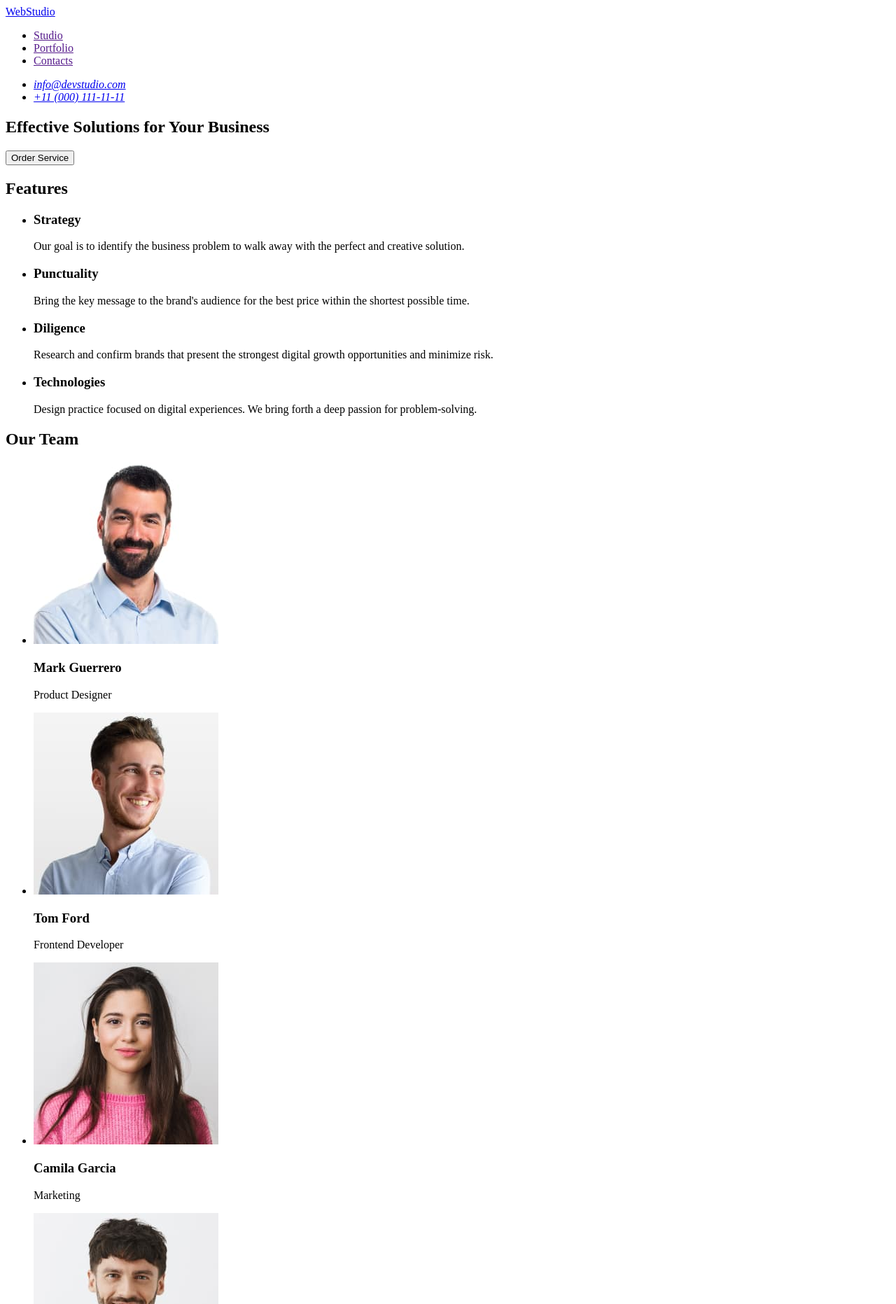
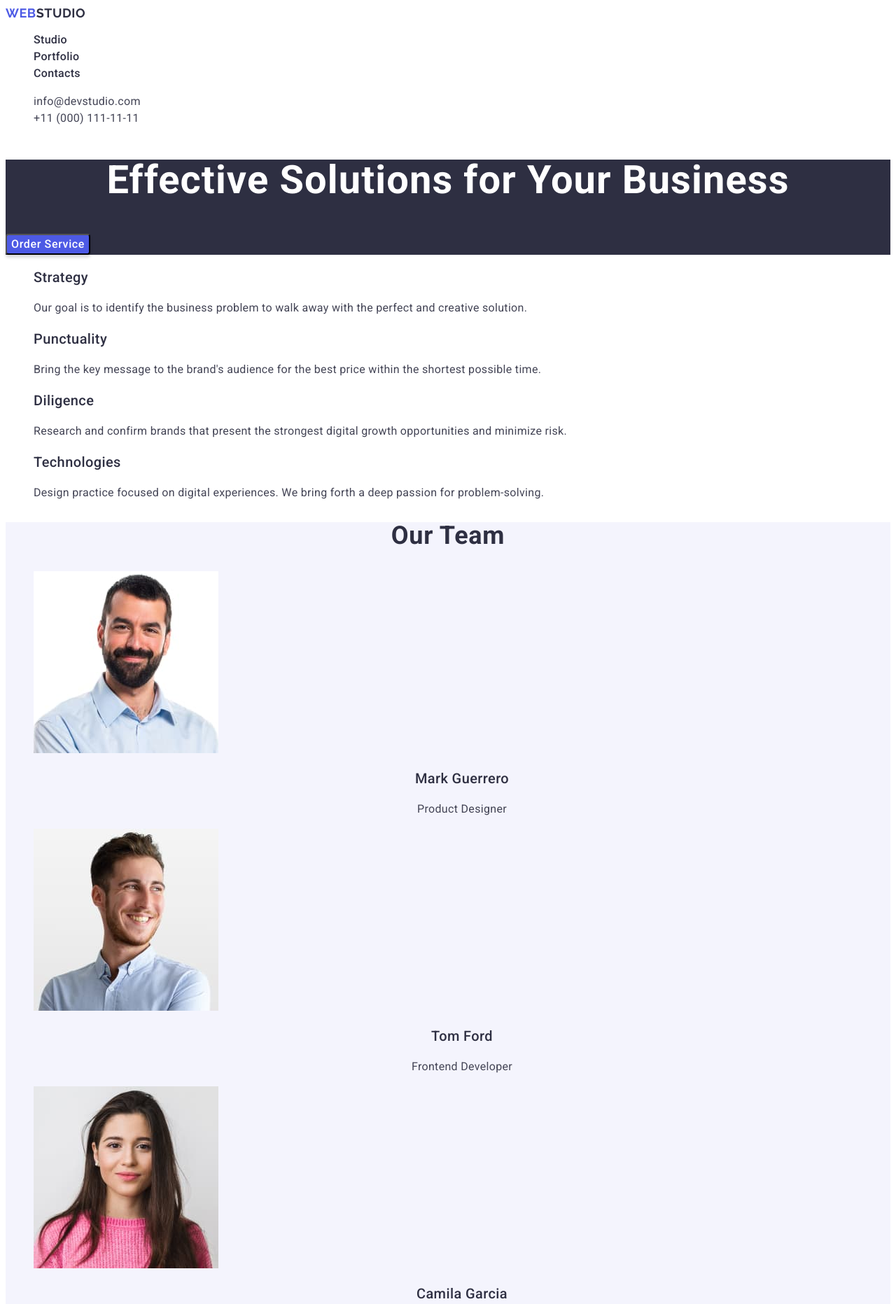
Before and after one commit to anastasiyakohut/goit-markup-hw-02, a plain HTML site: page index.html in a window 1280 px wide. Shown: the top 1863 px of the page at 70% size. Drawn offline with Linux system fonts and the light colour scheme.

Commit message:
markup+css

```diff
--- /dev/null
+++ b/css/styles.css
@@ -0,0 +1,239 @@
+/**---------------GENERAL------------------*/
+
+body {
+  font-family: "Roboto", sans-serif;
+  background: #fff;
+}
+
+a {
+  text-decoration: none;
+}
+
+ul {
+  list-style: none;
+}
+
+span {
+  color: #4d5ae5;
+}
+
+/**---------------------------------------*/
+
+/**---------------HEADER------------------*/
+
+/*
+.header {
+}
+.header-nav {
+}*/
+
+.header-logo {
+  color: #2e2f42;
+  font-family: Raleway;
+  font-size: 18px;
+  font-weight: 700;
+  line-height: 1.17;
+  letter-spacing: 0.03em;
+  text-transform: uppercase;
+}
+
+/*
+.header-menu-list {
+}
+.header-menu-item {
+}*/
+
+.header-menu-link {
+  color: #2e2f42;
+  font-size: 16px;
+  font-weight: 500;
+  line-height: 1.5;
+  letter-spacing: 0.02em;
+}
+
+.header-menu-link:hover,
+.header-menu-link:focus {
+  color: #404bbf;
+}
+
+/*
+.header-contacts {
+}
+.header-contacts-list {
+}
+.header-contacts-item {
+}*/
+
+.header-contacts-link {
+  color: #434455;
+  font-size: 16px;
+  font-style: normal;
+  font-weight: 400;
+  line-height: 1.5;
+  letter-spacing: 0.02em;
+}
+
+.header-contacts-link:hover,
+.header-contacts-link:focus,
+.header-contacts-link:active {
+  color: #404bbf;
+}
+
+/**---------------------------------*/
+
+/**------------MAIN-TITLE-----------*/
+
+.hero,
+.footer {
+  background: #2e2f42;
+}
+
+.hero-title {
+  color: #fff;
+  text-align: center;
+  font-size: 56px;
+  font-weight: 700;
+  line-height: 1.07;
+  letter-spacing: 0.02em;
+}
+
+.hero-button {
+  color: #fff;
+  font-family: inherit;
+  font-size: 16px;
+  font-weight: 500;
+  line-height: 1.5;
+  letter-spacing: 0.04em;
+  border-radius: 4px;
+  background: #4d5ae5;
+  box-shadow: 0px 4px 4px 0px rgba(0, 0, 0, 0.15);
+  cursor: pointer;
+}
+
+.hero-button:hover,
+.hero-button:focus {
+  background: #404bbf;
+}
+
+/**-----------------------------------*/
+
+/**------------FEATURES---------------*/
+
+/*.feature {
+}*/
+
+.feature-title {
+  position: absolute;
+  width: 1px;
+  height: 1px;
+  margin: -1px;
+  border: 0;
+  padding: 0;
+  white-space: nowrap;
+  clip-path: inset(100%);
+  clip: rect(0 0 0 0);
+  overflow: hidden;
+}
+
+/*.feature-list {
+}
+.feature-list-item {
+}*/
+
+.feature-list-title,
+.team-member,
+.portfolio-header {
+  color: #2e2f42;
+  font-size: 20px;
+  font-weight: 500;
+  line-height: 1.2;
+  letter-spacing: 0.02em;
+}
+
+.feature-list-content,
+.member-occupation,
+.portfolio-description,
+.footer-content {
+  color: #434455;
+  font-size: 16px;
+  line-height: 1.5;
+  letter-spacing: 0.02em;
+}
+
+/**---------------------------------------*/
+
+/**----------------TEAM------------------*/
+
+.team {
+  background: #f4f4fd;
+}
+
+.team-title {
+  color: #2e2f42;
+  text-align: center;
+  font-size: 36px;
+  font-weight: 700;
+  line-height: 1.11;
+  letter-spacing: 0.02em;
+  text-transform: capitalize;
+}
+
+/*.team-list {
+}
+.team-list-item {
+}
+.team-img {
+}*/
+
+.team-member {
+  text-align: center;
+}
+
+.member-occupation {
+  text-align: center;
+}
+
+/**----------------------------------*/
+
+/**--------------PORTFOLIO-----------*/
+
+/*.portfolio {
+}*/
+
+.portfoilio-title {
+  color: #2e2f42;
+  text-align: center;
+  font-size: 36px;
+  font-weight: 700;
+  line-height: 1.11;
+  letter-spacing: 0.02em;
+  text-transform: capitalize;
+}
+
+/*.portfolio-list {
+}
+.portfolio-list-item {
+}
+.portfolio-img {
+}
+*/
+
+/**-------------------------------*/
+
+/**------------FOOTER--------------*/
+
+.footer-logo {
+  color: #f4f4fd;
+  font-family: Raleway;
+  font-size: 18px;
+  font-weight: 700;
+  line-height: 1.17;
+  letter-spacing: 0.03em;
+  text-transform: uppercase;
+}
+
+.footer-content {
+  color: #f4f4fd;
+}
+
+/**--------------------------------*/
--- a/index.html
+++ b/index.html
@@ -3,60 +3,81 @@
   <head>
     <meta charset="UTF-8" />
     <meta name="viewport" content="width=device-width, initial-scale=1.0" />
-    <title>Web-Studio</title>
+    <title>WebStudio</title>
+    <link rel="stylesheet" href="./css/styles.css" />
+    <link rel="preconnect" href="https://fonts.googleapis.com" />
+    <link rel="preconnect" href="https://fonts.gstatic.com" crossorigin />
+    <link
+      href="https://fonts.googleapis.com/css2?family=Raleway:wght@700&family=Roboto:wght@400;500;700&display=swap"
+      rel="stylesheet"
+    />
   </head>
 
   <body>
-    <header>
-      <nav>
-        <a href="./index.html">WebStudio</a>
-        <ul>
-          <li><a href="">Studio</a></li>
-          <li><a href="">Portfolio</a></li>
-          <li><a href="">Contacts</a></li>
+    <header class="header">
+      <nav class="header-nav">
+        <a class="header-logo" href="./index.html"><span>Web</span>Studio</a>
+        <ul class="header-menu-list">
+          <li class="header-menu-item">
+            <a class="header-menu-link" href="#studio">Studio</a>
+          </li>
+          <li class="header-menu-item">
+            <a class="header-menu-link" href="#portfolio">Portfolio</a>
+          </li>
+          <li class="header-menu-item">
+            <a class="header-menu-link" href="">Contacts</a>
+          </li>
         </ul>
       </nav>
-      <address>
-        <ul>
-          <li><a href="mailto:info@devstudio.com">info@devstudio.com</a></li>
-          <li><a href="tel:+110001111111">+11 (000) 111-11-11</a></li>
+      <address class="header-contacts">
+        <ul class="header-contacts-list">
+          <li class="header-contacts-item">
+            <a class="header-contacts-link" href="mailto:info@devstudio.com"
+              >info@devstudio.com</a
+            >
+          </li>
+          <li class="header-contacts-item">
+            <a class="header-contacts-link" href="tel:+110001111111"
+              >+11 (000) 111-11-11</a
+            >
+          </li>
         </ul>
       </address>
     </header>
 
     <main>
-      <section>
-        <h1>Effective Solutions for Your Business</h1>
-        <button type="button">Order Service</button>
+      <section id="studio" class="hero">
+        <h1 class="hero-title">Effective Solutions for Your Business</h1>
+        <button type="button" class="hero-button">Order Service</button>
       </section>
 
-      <section>
-        <h2>Features</h2>
-        <ul>
-          <li>
-            <h3>Strategy</h3>
-            <p>
+      <section class="feature">
+        <h2 class="feature-title">Features</h2>
+        <ul class="feature-list">
+          <li class="feature-list-item">
+            <h3 class="feature-list-title">Strategy</h3>
+            <p class="feature-list-content">
               Our goal is to identify the business problem to walk away with the
               perfect and creative solution.
             </p>
           </li>
-          <li>
-            <h3>Punctuality</h3>
-            <p>
+          <li class="feature-list-item">
+            <h3 class="feature-list-title">Punctuality</h3>
+            <p class="feature-list-content">
               Bring the key message to the brand's audience for the best price
               within the shortest possible time.
             </p>
           </li>
-          <li>
-            <h3>Diligence</h3>
-            <p>
+          <li class="feature-list-item">
+            <h3 class="feature-list-title">Diligence</h3>
+            <p class="feature-list-content">
               Research and confirm brands that present the strongest digital
               growth opportunities and minimize risk.
             </p>
           </li>
-          <li>
-            <h3>Technologies</h3>
-            <p>
+          <li class="feature-list-item">
+            <h3 class="feature-list-title">Technologies</h3>
+            <p class="feature-list-content">
               Design practice focused on digital experiences. We bring forth a
               deep passion for problem-solving.
             </p>
@@ -64,36 +85,122 @@
         </ul>
       </section>
 
-      <section>
-        <h2>Our Team</h2>
-        <ul>
-          <li>
-            <img src="./images/team-1.jpg" alt="Mark Guerrero" width="264" />
-            <h3>Mark Guerrero</h3>
-            <p>Product Designer</p>
+      <section class="team">
+        <h2 class="team-title">Our Team</h2>
+        <ul class="team-list">
+          <li class="team-list-item">
+            <img
+              class="team-img"
+              src="./images/team-1.jpg"
+              alt="Mark Guerrero"
+              width="264"
+            />
+            <h3 class="team-member">Mark Guerrero</h3>
+            <p class="member-occupation">Product Designer</p>
           </li>
-          <li>
-            <img src="./images/team-2.jpg" alt="Tom Ford" width="264" />
-            <h3>Tom Ford</h3>
-            <p>Frontend Developer</p>
+          <li class="team-list-item">
+            <img
+              class="team-img"
+              src="./images/team-2.jpg"
+              alt="Tom Ford"
+              width="264"
+            />
+            <h3 class="team-member">Tom Ford</h3>
+            <p class="member-occupation">Frontend Developer</p>
           </li>
-          <li>
-            <img src="./images/team-3.jpg" alt="Camila Garcia" width="264" />
-            <h3>Camila Garcia</h3>
-            <p>Marketing</p>
+          <li class="team-list-item">
+            <img
+              class="team-img"
+              src="./images/team-3.jpg"
+              alt="Camila Garcia"
+              width="264"
+            />
+            <h3 class="team-member">Camila Garcia</h3>
+            <p class="member-occupation">Marketing</p>
           </li>
-          <li>
-            <img src="./images/team-4.jpg" alt="Daniel Wilson" width="264" />
-            <h3>Daniel Wilson</h3>
-            <p>UI Designer</p>
+          <li class="team-list-item">
+            <img
+              class="team-img"
+              src="./images/team-4.jpg"
+              alt="Daniel Wilson"
+              width="264"
+            />
+            <h3 class="team-member">Daniel Wilson</h3>
+            <p class="member-occupation">UI Designer</p>
+          </li>
+        </ul>
+      </section>
+
+      <section id="portfolio" class="portfolio">
+        <h2 class="portfoilio-title">Our Portfolio</h2>
+        <ul class="portfolio-list">
+          <li class="portfolio-list-item">
+            <img
+              class="portfolio-img"
+              src="./images/portfolio-1.jpg"
+              alt="Banking App"
+              width="360"
+            />
+            <h3 class="portfolio-header">Banking App</h3>
+            <p class="portfolio-description">App</p>
+          </li>
+          <li class="portfolio-list-item">
+            <img
+              class="portfolio-img"
+              src="./images/portfolio-2.jpg"
+              alt="Cashless Payment"
+              width="360"
+            />
+            <h3 class="portfolio-header">Cashless Payment</h3>
+            <p class="portfolio-description">Marketing</p>
+          </li>
+          <li class="portfolio-list-item">
+            <img
+              class="portfolio-img"
+              src="./images/portfolio-3.jpg"
+              alt="Meditation App"
+              width="360"
+            />
+            <h3 class="portfolio-header">Meditation App</h3>
+            <p class="portfolio-description">App</p>
+          </li>
+          <li class="portfolio-list-item">
+            <img
+              class="portfolio-img"
+              src="./images/portfolio-4.jpg"
+              alt="Taxi Service"
+              width="360"
+            />
+            <h3 class="portfolio-header">Taxi Service</h3>
+            <p class="portfolio-description">Marketing</p>
+          </li>
+          <li class="portfolio-list-item">
+            <img
+              class="portfolio-img"
+              src="./images/portfolio-5.jpg"
+              alt="Screen Illustrations"
+              width="360"
+            />
+            <h3 class="portfolio-header">Screen Illustrations</h3>
+            <p class="portfolio-description">Design</p>
+          </li>
+          <li class="portfolio-list-item">
+            <img
+              class="portfolio-img"
+              src="./images/portfolio-6.jpg"
+              alt="Online Courses"
+              width="360"
+            />
+            <h3 class="portfolio-header">Online Courses</h3>
+            <p class="portfolio-description">Marketing</p>
           </li>
         </ul>
       </section>
     </main>
 
-    <footer>
-      <a href="./index.html">WebStudio</a>
-      <p>
+    <footer class="footer">
+      <a class="footer-logo" href="./index.html"><span>Web</span>Studio</a>
+      <p class="footer-content">
         Increase the flow of customers and sales for your business with digital
         marketing & growth solutions.
       </p>
```
Also changed, not shown: images/portfolio-1.jpg (added), images/portfolio-2.jpg (added), images/portfolio-3.jpg (added), images/portfolio-4.jpg (added), images/portfolio-5.jpg (added), images/portfolio-6.jpg (added).
